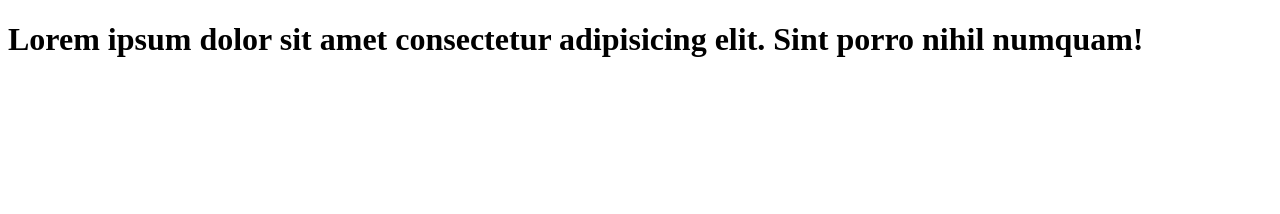
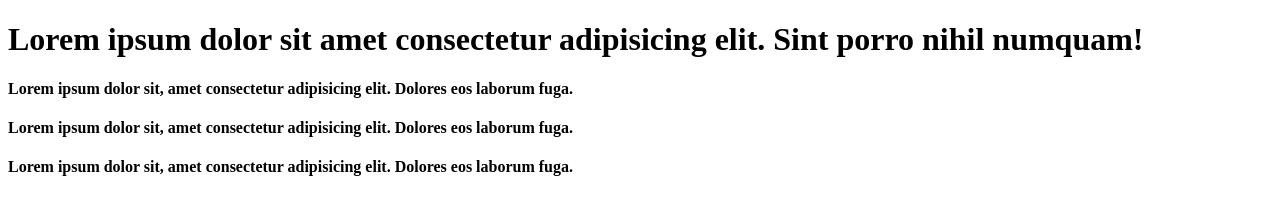
Before and after one commit to harrisahmed7750/gitmwf, a plain HTML site: page index.html in a window 1280 px wide. Drawn offline with Linux system fonts and the light colour scheme.

Commit message:
second commit

```diff
--- a/index.html
+++ b/index.html
@@ -8,5 +8,8 @@
 </head>
 <body>
     <h1>Lorem ipsum dolor sit amet consectetur adipisicing elit. Sint porro nihil numquam!</h1>
+    <h4>Lorem ipsum dolor sit, amet consectetur adipisicing elit. Dolores eos laborum fuga.</h4>
+    <h4>Lorem ipsum dolor sit, amet consectetur adipisicing elit. Dolores eos laborum fuga.</h4>
+    <h4>Lorem ipsum dolor sit, amet consectetur adipisicing elit. Dolores eos laborum fuga.</h4>
 </body>
 </html>
```
